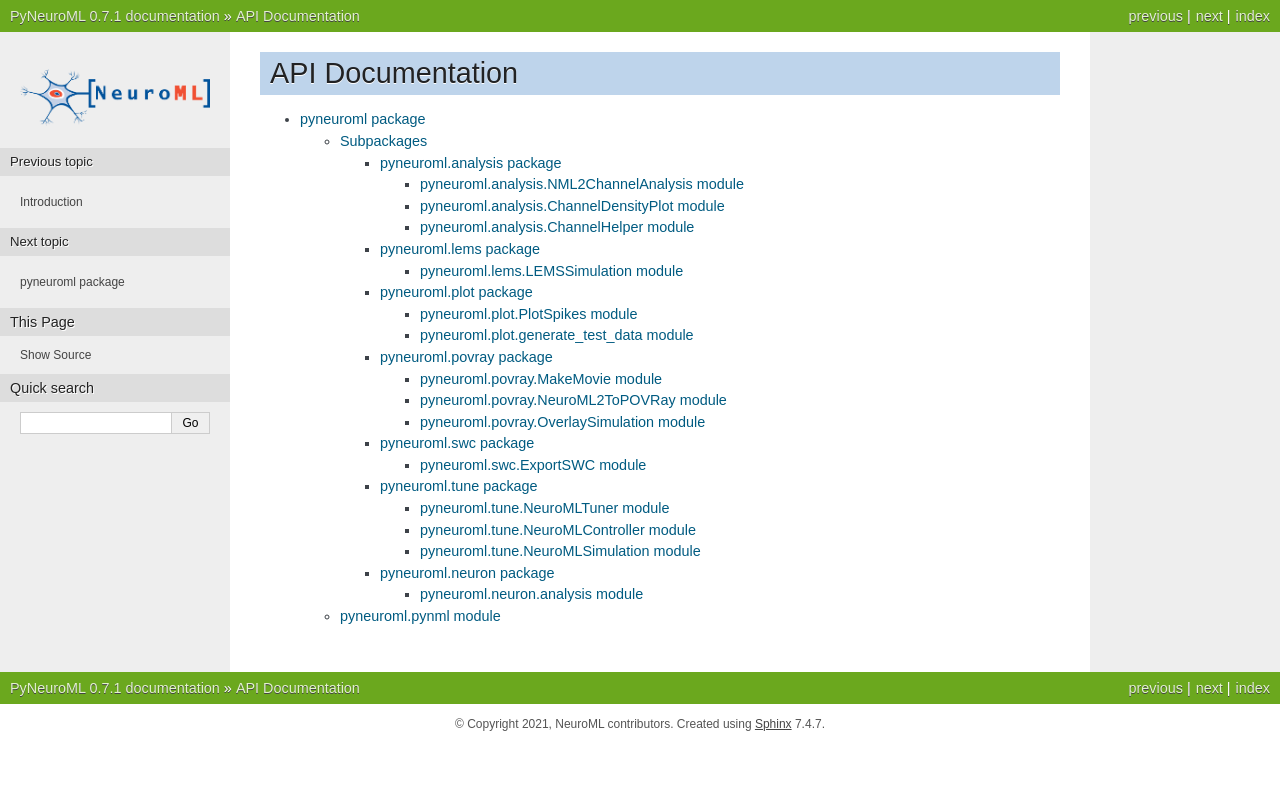
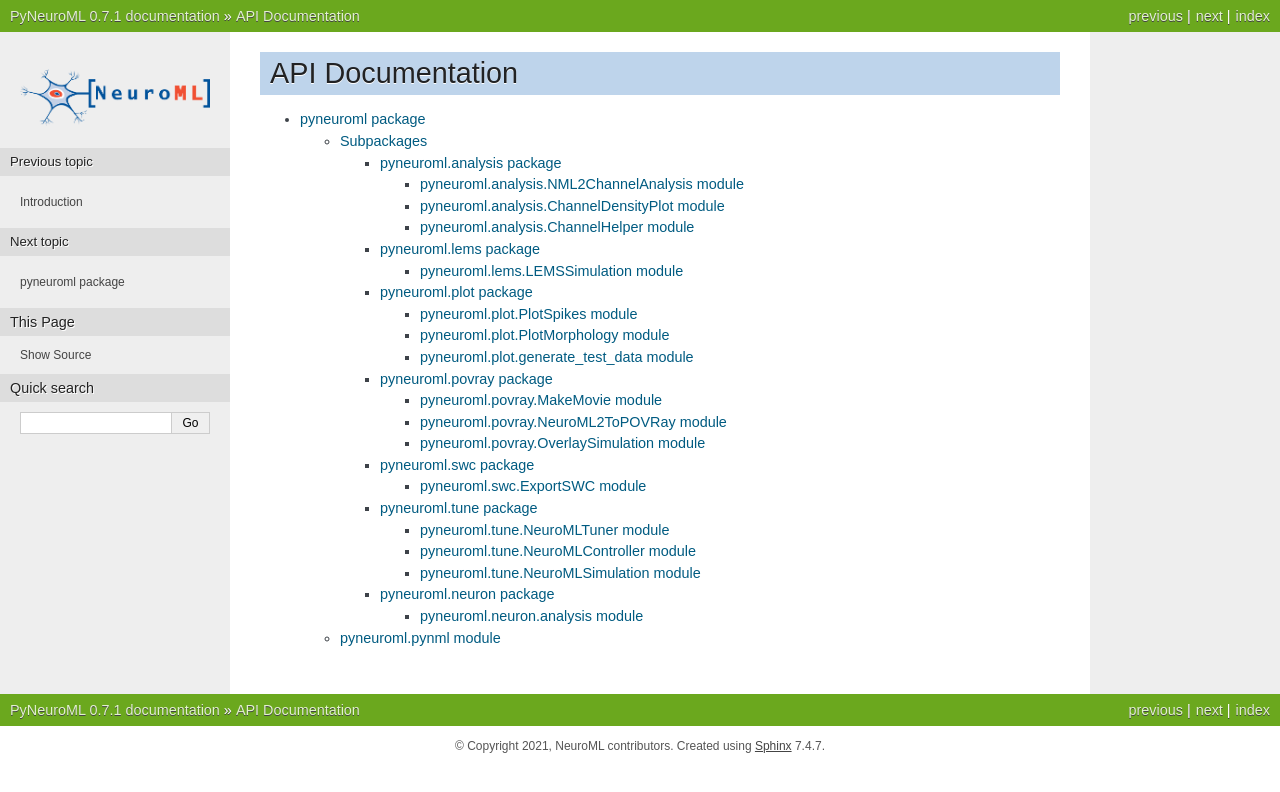
Before and after one commit to NeuroML/pyNeuroML, a Sphinx documentation site: the page built from docs/source/modules.rst, in a window 1280 px wide. Shown: the top 792 px of the page. Built offline with Sphinx 7.4.7, drawn with Linux system fonts in a browser that asks for light colours.

Commit message:
docs: add PlotMorphology to docs

```diff
--- a/docs/source/pyneuroml.plot.rst
+++ b/docs/source/pyneuroml.plot.rst
@@ -14,6 +14,14 @@ pyneuroml.plot.PlotSpikes module
    :undoc-members:
    :show-inheritance:
 
+pyneuroml.plot.PlotMorphology module
+-------------------------------------
+
+.. automodule:: pyneuroml.plot.PlotMorphology
+   :members:
+   :undoc-members:
+   :show-inheritance:
+
 pyneuroml.plot.generate\_test\_data module
 ------------------------------------------
 
```
